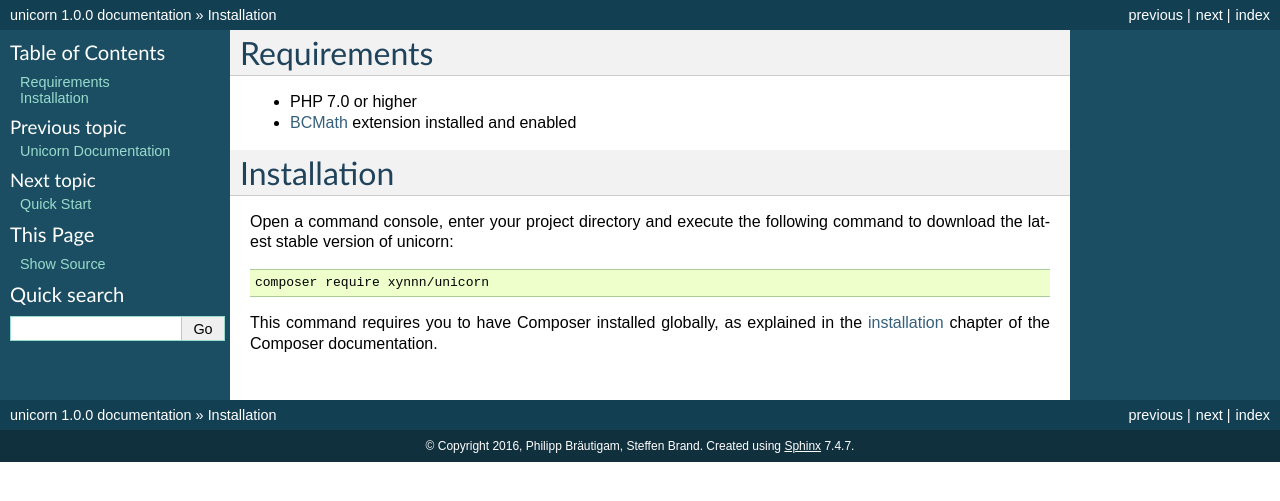
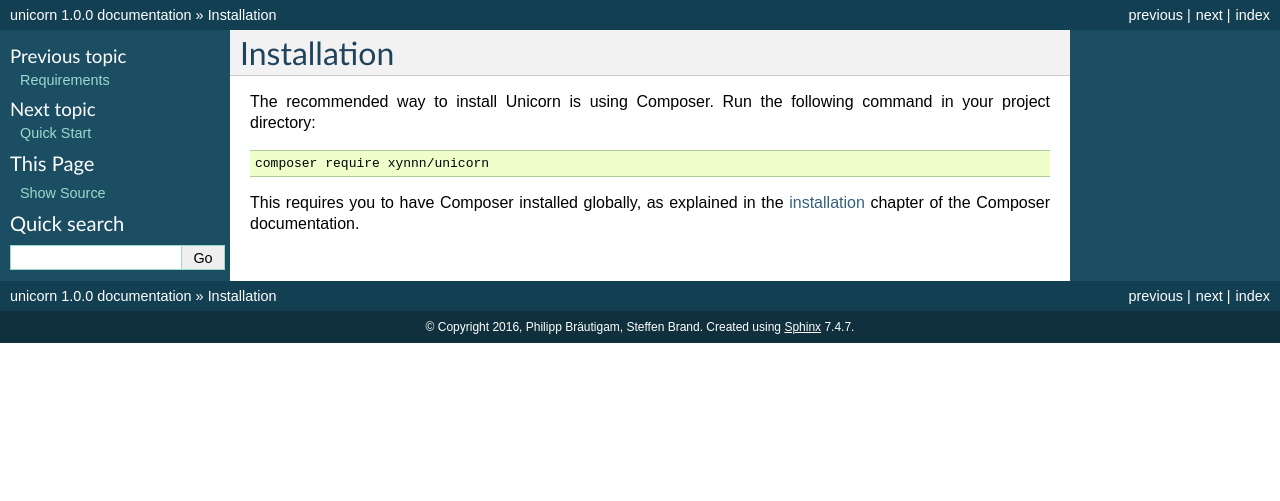
Before and after one commit to xyNNN/unicorn, a Sphinx documentation site: the page built from docs/source/installation.rst, in a window 1280 px wide. Shown: the top 501 px of the page. Built offline with Sphinx 7.4.7, drawn with Linux system fonts in a browser that asks for light colours.

Commit message:
working on docs

```diff
--- a/docs/source/index.rst
+++ b/docs/source/index.rst
@@ -12,6 +12,7 @@
 .. toctree::
    :maxdepth: 3
 
+   requirements
    installation
    quick-start
    convertible-value-unit
--- a/docs/source/installation.rst
+++ b/docs/source/installation.rst
@@ -1,26 +1,17 @@
 .. title:: Installation
-
-============
-Requirements
-============
-
-- PHP 7.0 or higher
-- BCMath_ extension installed and enabled
 
 ============
 Installation
 ============
 
-Open a command console, enter your project directory and execute the
-following command to download the latest stable version of unicorn:
+The recommended way to install Unicorn is using Composer.
+Run the following command in your project directory:
 
 .. code-block:: bash
 
     composer require xynnn/unicorn
 
-This command requires you to have Composer installed globally, as explained
-in the installation_ chapter
-of the Composer documentation.
+This requires you to have Composer installed globally, as explained
+in the installation_ chapter of the Composer documentation.
 
 .. _installation: https://getcomposer.org/doc/00-intro.md
-.. _BCMath: http://php.net/manual/de/book.bc.php
```
Also changed, not shown: docs/source/requirements.rst (added, +10 -0 lines).
